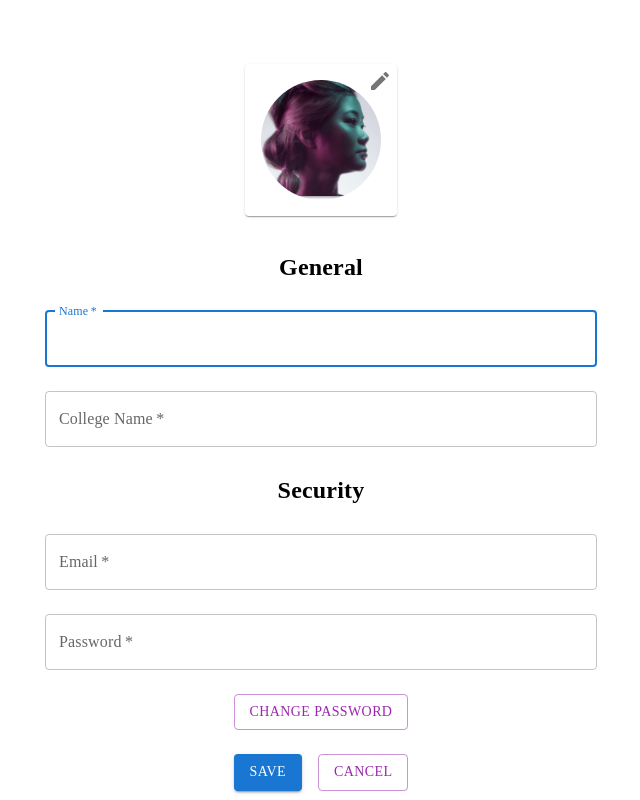
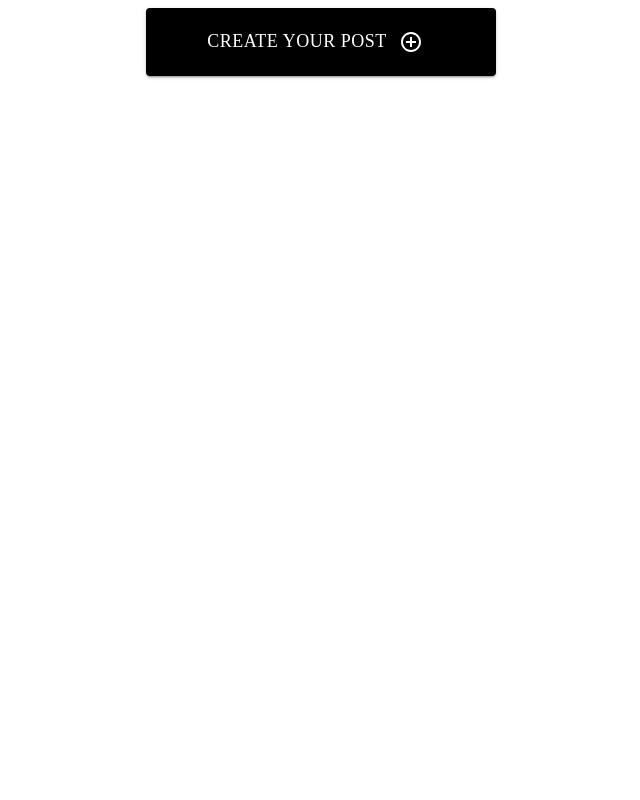
Before and after one commit to taladowiekat/unibooks, a React (Create React App) app in the folder frontend/: page / in a window 1280 px wide. Shown: the whole page, without its empty margins (319-959 px from the left). Built offline with nearby package versions, Linux system fonts and the light colour scheme; a web font is replaced by a local one.

Commit message:
Edit folders division

```diff
--- a/frontend/src/App.js
+++ b/frontend/src/App.js
@@ -1,11 +1,11 @@
 import React from 'react'
 import './app.css'
-
-import ProfileForm from './pages/profile/Profile.js'
+import CreatePost from './components/web/createPostButton/CreatePostButton.js';
 function App() {
   return (
     <>
-    <ProfileForm/>
+    <CreatePost/>
+
     </>
   );
 }
--- a/frontend/src/components/creatPost.js
+++ b/frontend/src/components/web/createPost/CreatPost.js
@@ -2,7 +2,7 @@ import React, { useState } from 'react';
 import { Grid, Paper, Typography, Button, TextField, Radio, RadioGroup, FormControlLabel, FormControl, FormLabel, Box, IconButton } from '@mui/material';
 import { CloudUploadOutlined, DeleteOutlined } from '@mui/icons-material';
 import { Formik, Form, Field, ErrorMessage } from 'formik';
-import { createPostValidationSchema } from './web/validation/validation';
+import { createPostValidationSchema } from '../validation/validation';
 
 const CreateListing = () => {
   const [images, setImages] = useState([]);
--- a/frontend/src/components/authentication/resetPass.js
+++ b/frontend/src/pages/resetPassword/ResetPass.js
@@ -3,7 +3,7 @@ import { Grid, Paper, Typography, Button, TextField, Box } from '@mui/material';
 import { Formik, Form, Field } from 'formik';
 import { Link } from 'react-router-dom';
 import { createTheme, ThemeProvider } from '@mui/material/styles';
-import { resetPasswordValidationSchema } from '../web/validation/validation';
+import { resetPasswordValidationSchema } from '../../components/web/validation/validation';
 
 const theme = createTheme({
   palette: {
--- a/frontend/src/components/authentication/signIn.js
+++ b/frontend/src/pages/signIn/signIn.js
@@ -3,7 +3,7 @@ import { Grid, Paper, Typography, Button, InputAdornment, IconButton, Checkbox,
 import { Formik, Form, Field } from 'formik';
 import { Link } from 'react-router-dom';
 import { createTheme, ThemeProvider } from '@mui/material/styles';
-import { signInValidationSchema } from '../web/validation/validation';
+import { signInValidationSchema } from '../../components/web/validation/validation';
 
 const theme = createTheme({
   palette: {
--- a/frontend/src/components/authentication/signUp.js
+++ b/frontend/src/pages/signUp/SignUp.js
@@ -3,7 +3,7 @@ import { Grid, Paper, Typography, Button, InputAdornment, IconButton,  TextField
 import { Formik, Form, Field } from 'formik';
 import { Link } from 'react-router-dom';
 import { createTheme, ThemeProvider } from '@mui/material/styles';
-import { signUpValidationSchema } from '../web/validation/validation';
+import { signUpValidationSchema } from '../../components/web/validation/validation';
 
 const theme = createTheme({
   palette: {
```
Also changed, not shown: frontend/src/components/web/createPostButton/CreatePostButton.js (renamed from frontend/src/components/web/CreatePost/CreatePost.js).
